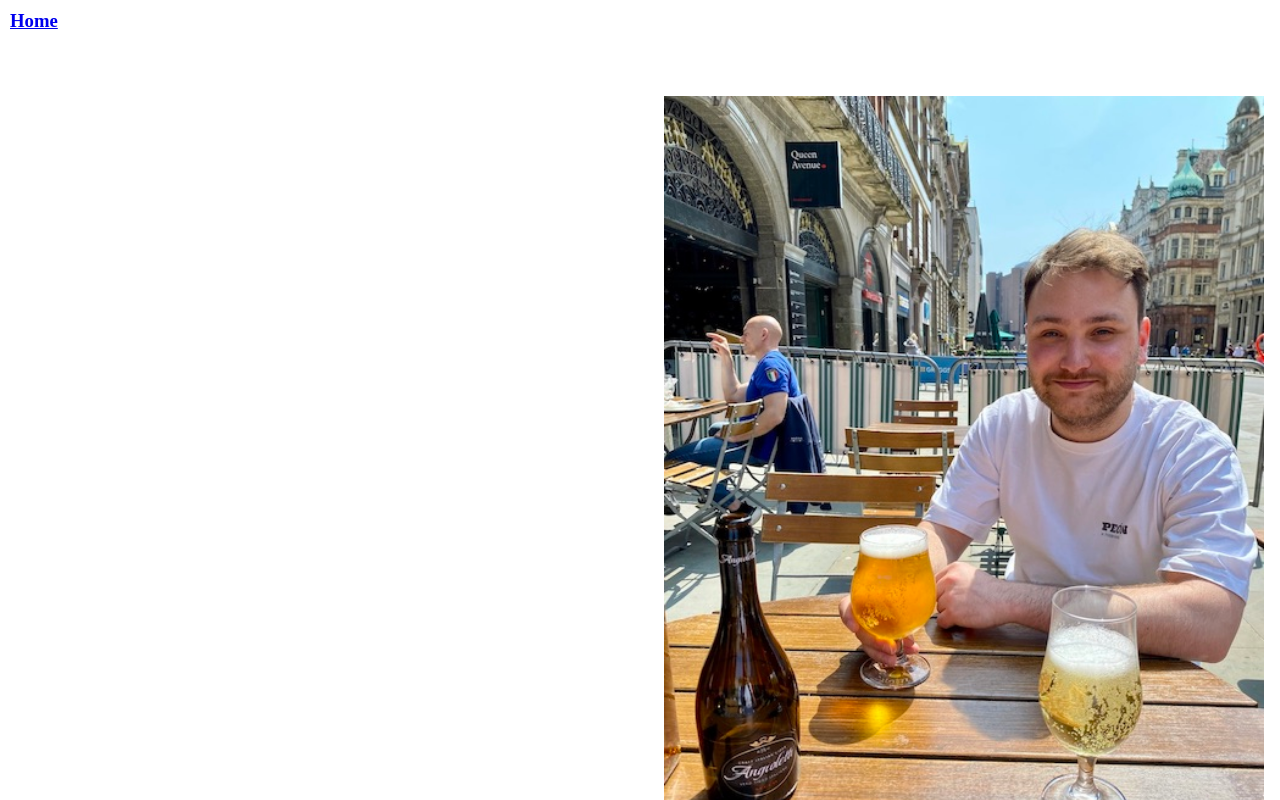
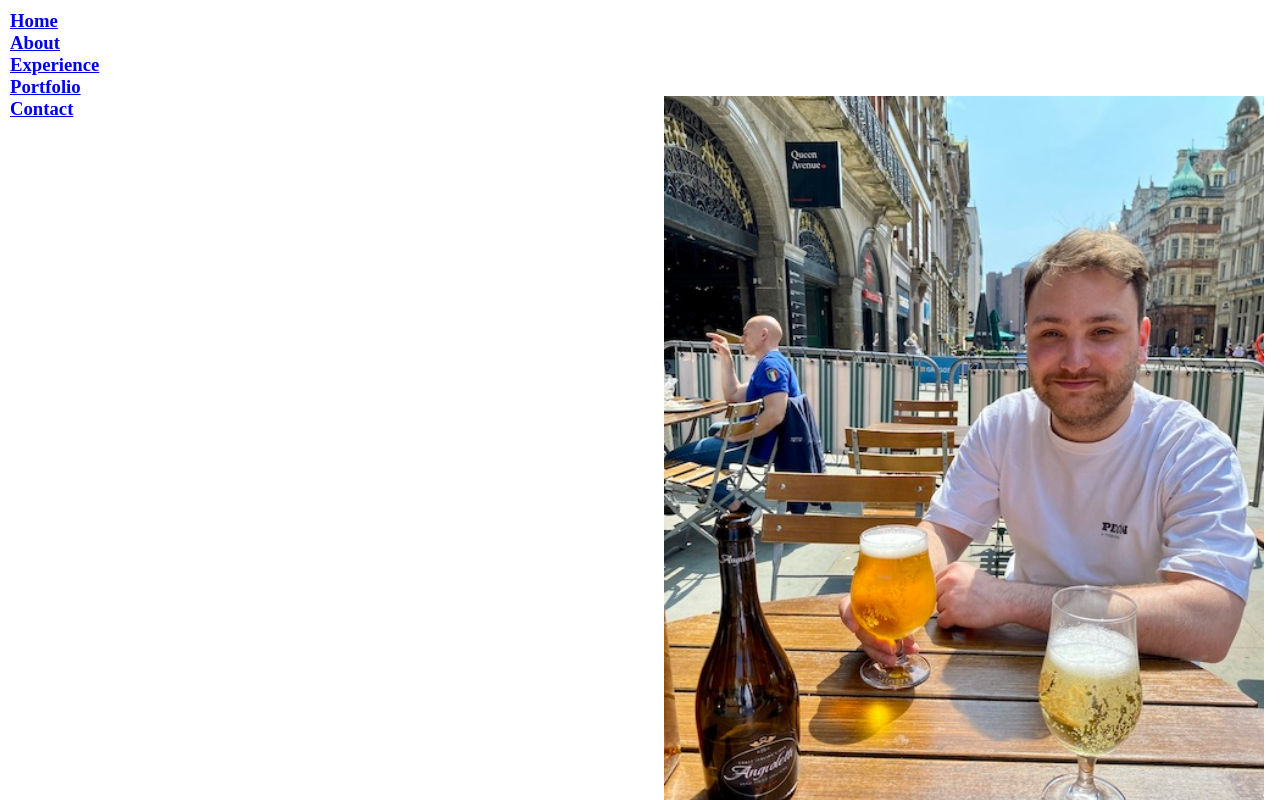
Before and after one commit to nicolasgoetschel/my_portfolio, a plain HTML site: page index.html in a window 1280 px wide. Drawn offline with nearby package versions, Linux system fonts and the light colour scheme.

Commit message:
about, experience, portfolio and contact added

```diff
--- a/index.html
+++ b/index.html
@@ -27,6 +27,26 @@
                 <h3>Home</h3>
               </a>
             </li>
+            <li>
+              <a href="#header">
+                <h3>About</h3>
+              </a>
+            </li>
+            <li>
+              <a href="#header">
+                <h3>Experience</h3>
+              </a>
+            </li>
+            <li>
+              <a href="#header">
+                <h3>Portfolio</h3>
+              </a>
+            </li>
+            <li>
+              <a href="#header">
+                <h3>Contact</h3>
+              </a>
+            </li>
           </ul>
         </nav>
       </div>
```
